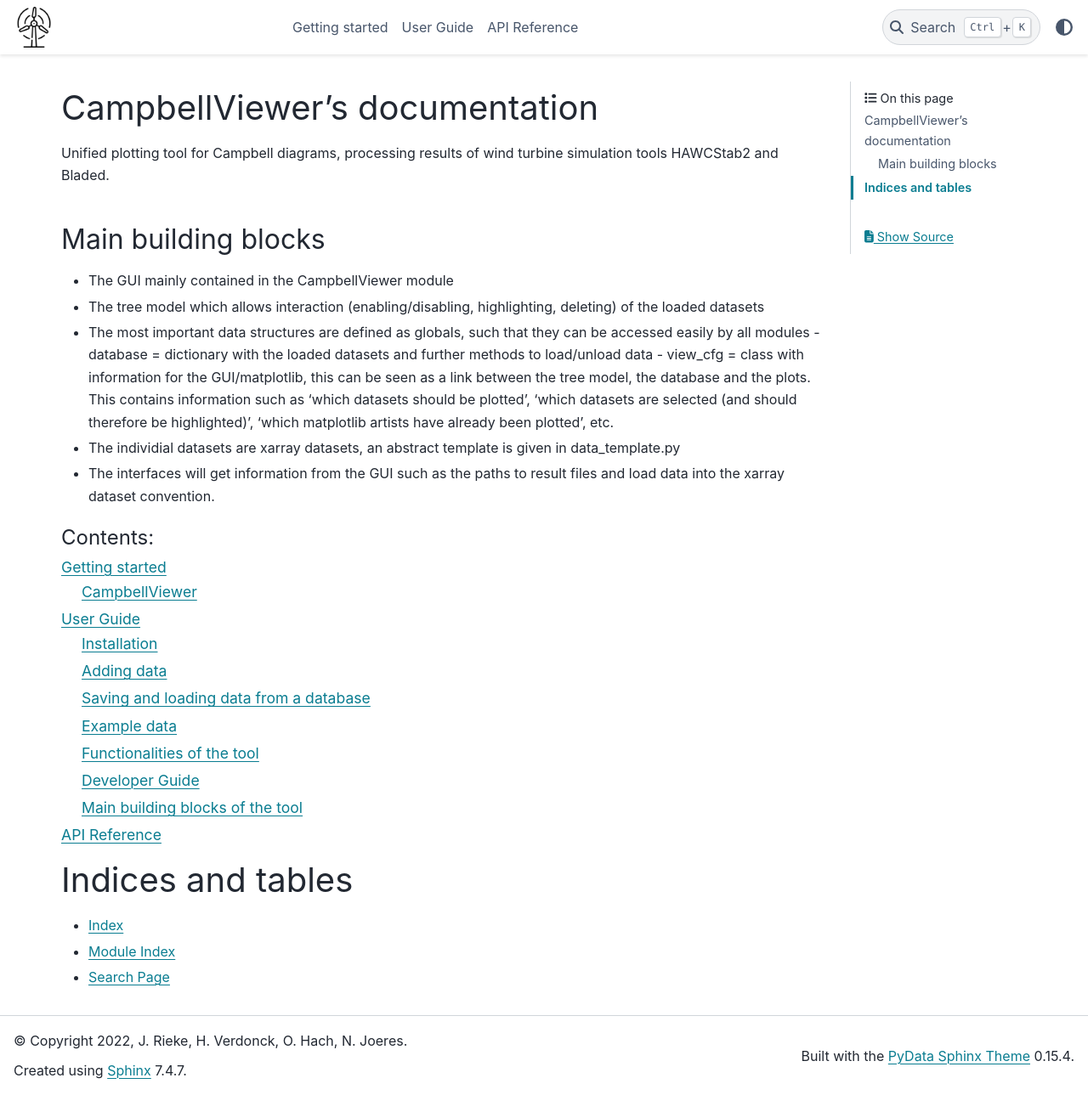
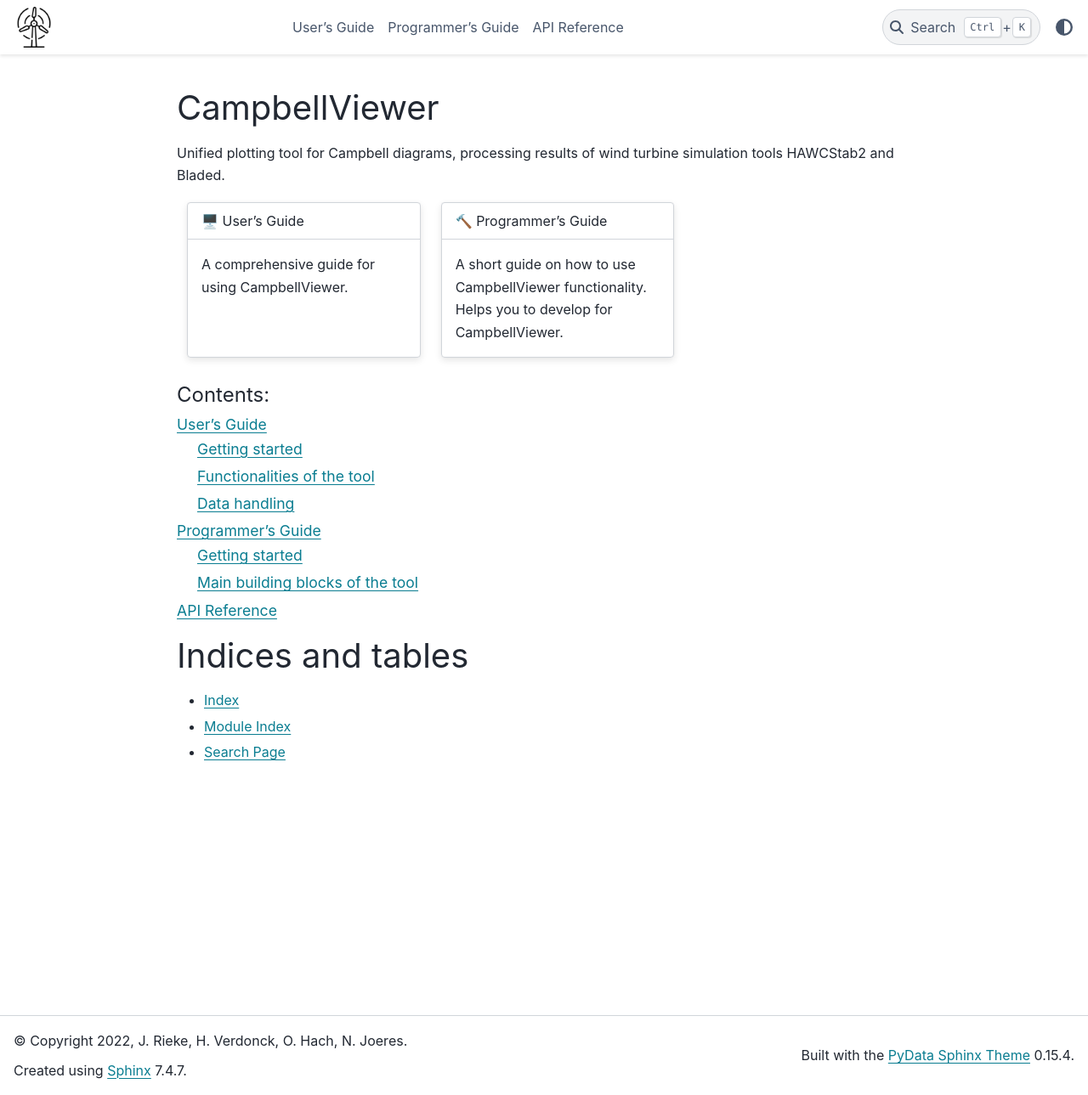
Before and after one commit to DLR-AE/CampbellViewer, a Sphinx documentation site: the page built from docs/source/index.rst, in a window 1280 px wide and 1289 px high. Shown: the whole window at 85% size. Built offline with Sphinx 7.4.7 and the PyData theme 0.15.4, drawn with Linux system fonts in a browser that asks for light colours.

Commit message:
docs: improve structure of documentation

```diff
--- a/docs/source/index.rst
+++ b/docs/source/index.rst
@@ -1,28 +1,36 @@
+:html_theme.sidebar_secondary.remove:
 
-CampbellViewer's documentation
-==============================
+CampbellViewer
+=======================================
+Unified plotting tool for Campbell diagrams, processing results of wind turbine
+simulation tools HAWCStab2 and Bladed.
 
-Unified plotting tool for Campbell diagrams, processing results of wind turbine simulation tools HAWCStab2 and Bladed.
+.. grid:: 3
 
+    .. grid-item-card::
+        :link: users_guide
+        :link-type: doc
 
-Main building blocks
-----------------------
+        🖥️ User's Guide
+        ^^^^^^^^^^^^^^^^^^
+        A comprehensive guide for using CampbellViewer.
 
-- The GUI mainly contained in the CampbellViewer module
-- The tree model which allows interaction (enabling/disabling, highlighting, deleting) of the loaded datasets
-- The most important data structures are defined as globals, such that they can be accessed easily by all modules
-  - database = dictionary with the loaded datasets and further methods to load/unload data
-  - view_cfg = class with information for the GUI/matplotlib, this can be seen as a link between the tree model, the database and the plots. This contains information such as 'which datasets should be plotted', 'which datasets are selected (and should therefore be highlighted)', 'which matplotlib artists have already been plotted', etc.
-- The individial datasets are xarray datasets, an abstract template is given in data_template.py
-- The interfaces will get information from the GUI such as the paths to result files and load data into the xarray dataset convention.
+    .. grid-item-card::
+        :link: programmers_guide
+        :link-type: doc
+
+        🔨 Programmer's Guide
+        ^^^^^^^^^^^^^^^^^^^^^^^
+        A short guide on how to use CampbellViewer functionality.
+        Helps you to develop for CampbellViewer.
 
 
 .. toctree::
    :maxdepth: 2
    :caption: Contents:
 
-   readme
    users_guide
+   programmers_guide
    api
 
 
--- /dev/null
+++ b/docs/source/programmers_guide/main_building_blocks.rst
@@ -0,0 +1,23 @@
+.. _sec_pg_main_building_blocks:
+
+Main building blocks of the tool
+################################
+
+* The GUI mainly contained in the main_app module
+* The tree model which allows interaction (enabling/disabling, highlighting,
+  deleting) of the loaded datasets
+* The most important data structures are defined as globals, such that they can
+  be accessed easily by all modules
+
+  * database = dictionary with the loaded datasets and further methods to
+    load/unload data
+  * view_cfg = class with information for the GUI/matplotlib, this can be seen
+    as a link between the tree model, the database and the plots. This contains
+    information such as 'which datasets should be plotted', 'which datasets are
+    selected (and should therefore be highlighted)', 'which matplotlib artists
+    have already been plotted', etc.
+
+* The individial datasets are xarray datasets, an abstract template is given in
+  data_template.py
+* The interfaces will get information from the GUI such as the paths to result
+  files and load data into the xarray dataset convention.
--- a/docs/source/users_guide.rst
+++ b/docs/source/users_guide.rst
@@ -1,7 +1,7 @@
 .. _sec_users-guide:
 
-User Guide
-==========
+User's Guide
+============
 
 User guide for the unified plotting tool for Campbell diagrams, processing
 results of wind turbine simulation tools HAWCStab2 and Bladed. This user guide
@@ -9,79 +9,9 @@
 more detailed information for users who would like to modify or contribute to
 the tool.
 
-Installation
-############
+.. toctree::
+    :maxdepth: 1
 
-Information w.r.t the installation is given in the README
-
-Adding data
-############
-
-CampbellViewer can visualize Campbell diagrams made by HAWCStab2 or a Bladed
-linearization simulation. The tool has interface scripts which can read
-HAWCStab2 and Bladed specific data files and transform it into a CampbellViewer
-convention.
-To load new data go to **File -> Add New Dataset**, select from which tool data will
-be read, and give a name for the dataset. Note that this dataset name has to be
-unique. If the name already exists, it will be made unique automatically. For
-HAWCStab2 data, you will have to navigate to the \*.cmb, \*.amp and
-(\*.opt or \*.op) file of your simulation. For Bladed linearization data, you have
-to navigate to the .$PJ file of your simulation. It is assumed that all Bladed
-result files can be found in the same directory.
-
-Saving and loading data from a database
-#######################################
-
-If the data has been loaded in the GUI, it can be saved to a CampbellViewer
-specific file format (netcdf4) by **File -> Save to Database**. This will
-automatically save all data which has been loaded to the same file. Data which
-has been stored in these files can be reloaded by **File -> Load Database**. It
-is possible to load a database from the command line with the `-d` argument, e.g.
-::
-
-    campbellviewer -d .\examples\data\example_database\example_database.nc
-
-Example data
-#############
-
-Example HAWCStab2 and Bladed linearization data can be found in the examples
-directory. Note that this data is just for testing purposes.
-
-Functionalities of the tool
-############################
-
-The main functionality of the tool is to interactively visualize Campbell
-diagrams. Modes can be added or removed to the plot through the data tree.
-Highlighting modes is possible by clicking on the line in the matplotlib diagram
-or by selecting the field in the data tree. A second main functionality is a
-plot of the participation factors.
-This can be started by **Tools -> Plot amplitudes of modes**, **Tools -> Plot
-amplitudes of highlighted mode**, or through the context menu of the data tree.
-The context menu of the data tree can also be used to select specific modes or
-filter modes based on specific characteristics.
-
-Developer Guide
-###############
-TBD
-
-
-Main building blocks of the tool
-################################
-* The GUI mainly contained in the main_app module
-* The tree model which allows interaction (enabling/disabling, highlighting,
-  deleting) of the loaded datasets
-* The most important data structures are defined as globals, such that they can
-  be accessed easily by all modules
-
-  * database = dictionary with the loaded datasets and further methods to
-    load/unload data
-  * view_cfg = class with information for the GUI/matplotlib, this can be seen
-    as a link between the tree model, the database and the plots. This contains
-    information such as 'which datasets should be plotted', 'which datasets are
-    selected (and should therefore be highlighted)', 'which matplotlib artists
-    have already been plotted', etc.
-
-* The individial datasets are xarray datasets, an abstract template is given in
-  data_template.py
-* The interfaces will get information from the GUI such as the paths to result
-  files and load data into the xarray dataset convention.
+    users_guide/getting_started
+    users_guide/functionality
+    users_guide/data_handling
--- /dev/null
+++ b/docs/source/users_guide/data_handling.rst
@@ -0,0 +1,38 @@
+.. _sec_ug_data_handling:
+
+Data handling
+=============
+
+Adding data
+------------
+
+CampbellViewer can visualize Campbell diagrams made by HAWCStab2 or a Bladed
+linearization simulation. The tool has interface scripts which can read
+HAWCStab2 and Bladed specific data files and transform it into a CampbellViewer
+convention.
+To load new data go to **File -> Add New Dataset**, select from which tool data will
+be read, and give a name for the dataset. Note that this dataset name has to be
+unique. If the name already exists, it will be made unique automatically. For
+HAWCStab2 data, you will have to navigate to the \*.cmb, \*.amp and
+(\*.opt or \*.op) file of your simulation. For Bladed linearization data, you have
+to navigate to the .$PJ file of your simulation. It is assumed that all Bladed
+result files can be found in the same directory.
+
+Saving and loading data from a database
+---------------------------------------
+
+If the data has been loaded in the GUI, it can be saved to a CampbellViewer
+specific file format (netcdf4) by **File -> Save to Database**. This will
+automatically save all data which has been loaded to the same file. Data which
+has been stored in these files can be reloaded by **File -> Load Database**. It
+is possible to load a database from the command line with the `-d` argument, e.g.
+
+.. code-block:: console
+
+    campbellviewer -d .\examples\data\example_database\example_database.nc
+
+Example data
+------------
+
+Example HAWCStab2 and Bladed linearization data can be found in the examples
+directory. Note that this data is just for testing purposes.
```
Also changed, not shown: README.md (+10 -26 lines), docs/source/programmers_guide.rst (added, +10 -0 lines), docs/source/programmers_guide/getting_started.rst (added, +25 -0 lines), docs/source/readme.rst (deleted, +0 -7 lines), docs/source/users_guide/functionality.rst (added, +14 -0 lines), docs/source/users_guide/getting_started.rst (added, +30 -0 lines).
